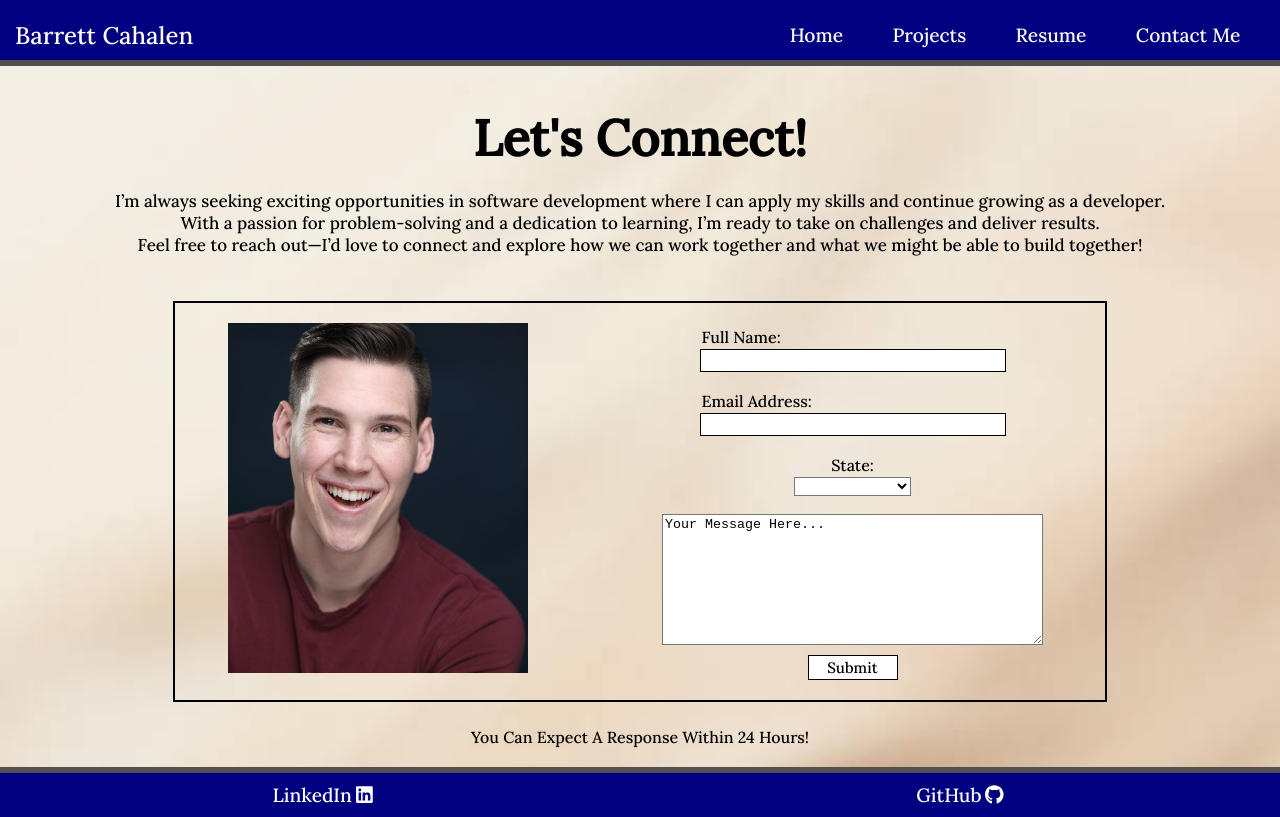
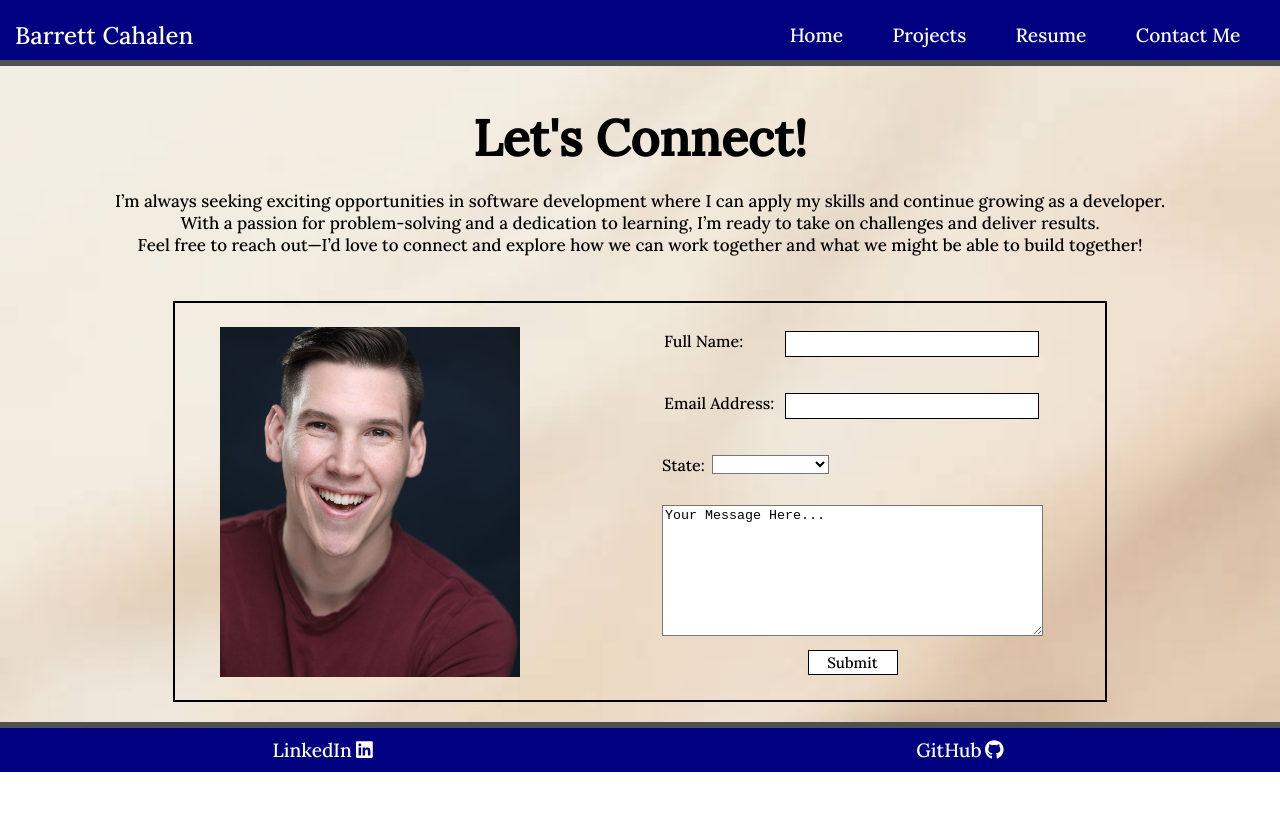
Before and after one commit to bpcahalen/Portfolio, a Vue app: page /contactme in a window 1280 px wide. Built offline with nearby package versions, Linux system fonts and the light colour scheme.

Commit message:
placeholder for submit on form

```diff
--- a/src/views/ContactView.vue
+++ b/src/views/ContactView.vue
@@ -9,17 +9,21 @@
         </p>
             <div class="formBody">
                 <img src="../images/businessPhoto.jpg" class="headshot2">
-            <form class="form">
+                <div v-if="submitted">
+                    <p class="respond">Thank you for your message! <br>You Can Expect A Response Within 24 Hours!</p>
+                </div>
+            <form @submit.prevent="sendEmail" v-if="!submitted" class="form">
+                <div class="inputArea">
                 <div class="fullName">
-                <label for="fullName">Full Name: </label>
-                <input type="text" id="fullName"><br>
+                <label for="fullName" class="fullNameLabel">Full Name: </label>
+                <input type="text" id="fullName" class="fullNameInput"><br>
                 </div>
                 <div class="email">
-                <label for="email">Email Address: </label>
+                <label for="email" class="emailLabel">Email Address: </label>
                 <input type="text" id="email"><br>
                 </div>
                 <div class="state">
-                <label for="state">State: </label>
+                <label for="state" class="stateLabel">State: </label>
                 <select type="text" id="state">
                     <option value="nothing"></option>
                     <option value="AB">Alabama</option>
@@ -75,21 +79,31 @@
                     <option value="WY">Wyoming</option>
                 </select><br>
                 </div>
+                <div class="message">
                 <label for="subject"></label>
                 <textarea name="subject" id="subject" placeholder="Your Message Here..."></textarea>
+                </div>
+                </div>
                 <input type="submit" value="Submit" class="formSubmit">
             </form>
             </div>
-            <p class="respond">You Can Expect A Response Within 24 Hours!</p>
         </div>
-
     </div>
 </template>
 
 <script>
 
 export default{
-
+    data(){
+        return{
+            submitted: false
+        }
+    },
+    methods: {
+        sendEmail(){
+            this.submitted = true;
+        }
+    }
 }
 
 </script>
@@ -122,6 +136,7 @@ export default{
 .formBody{
     display: flex;
     justify-content: center;
+    align-items: center;
     padding: 20px;
     margin: 20px 60px;
     border: solid black 2px;
@@ -139,16 +154,31 @@ export default{
     display: flex;
     justify-content: center;
     flex-direction: column;
-    align-items: center ;
-    width: 400px;
+    align-items: center;
+    width: 415px;
+    height: 357px;
     margin: 0;
     padding: 0 0 0 125px;
     font-family: "Lora", serif;
 }
 
+.respond{
+    width: 415px;
+    height: 357px;
+    margin: 0;
+    padding: 0 0 0 125px;
+    font-family: "Lora", serif;
+    text-align: center;
+    font-size: 30px;
+    line-height: 60px;
+    display: flex;
+    justify-content: center;
+    align-items: center
+}
+
 input{
     height: 22px;
-    width: 300px;
+    width: 335px;
     background-color: white;
     color: black;
     font-family: "Lora", serif;
@@ -156,25 +186,31 @@ input{
     font-size: 15px;
 }
 
-label{
+.fullNameLabel, .emailLabel{
     font-family: "Lora", serif;
-    padding: 2px;
+    margin: 0 10px 0 0 ;
+    width: 150px;
+}
+
+.stateLabel{
+    font-family: "Lora", serif;
+    margin: 0 10px 0 0 ;
+    width: 40px;
 }
 
 .fullName, .email{
     margin: 2px;
     height: 60px;
+    width: 375px;
     display: flex;
-    flex-direction: column;
     align-items: flex-start;
 }
 
 .state{
-    margin: 2px;
+    margin: 0 0 30px 0;
     display: flex;
-    flex-direction: column;
+    justify-content: flex-start;
     align-items: center;
-    height: 55px;
 }
 
 .formSubmit{
@@ -202,11 +238,6 @@ textarea{
     color: black;
 }
 
-.respond{
-    margin: 25px 0 20px 0;
-    text-align: center;
-}
-
 /* .resume{
     display: flex;
     justify-content: center;
```
